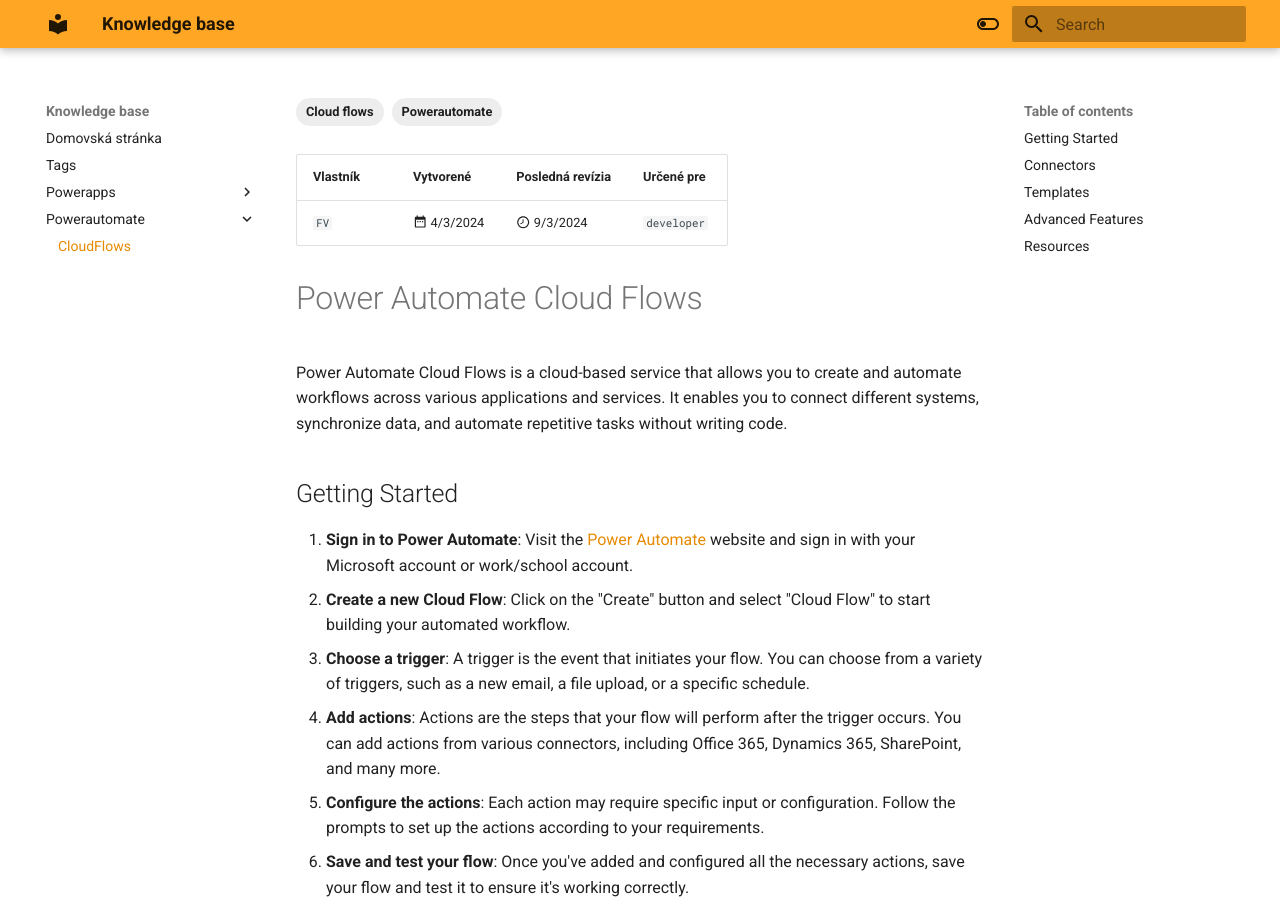
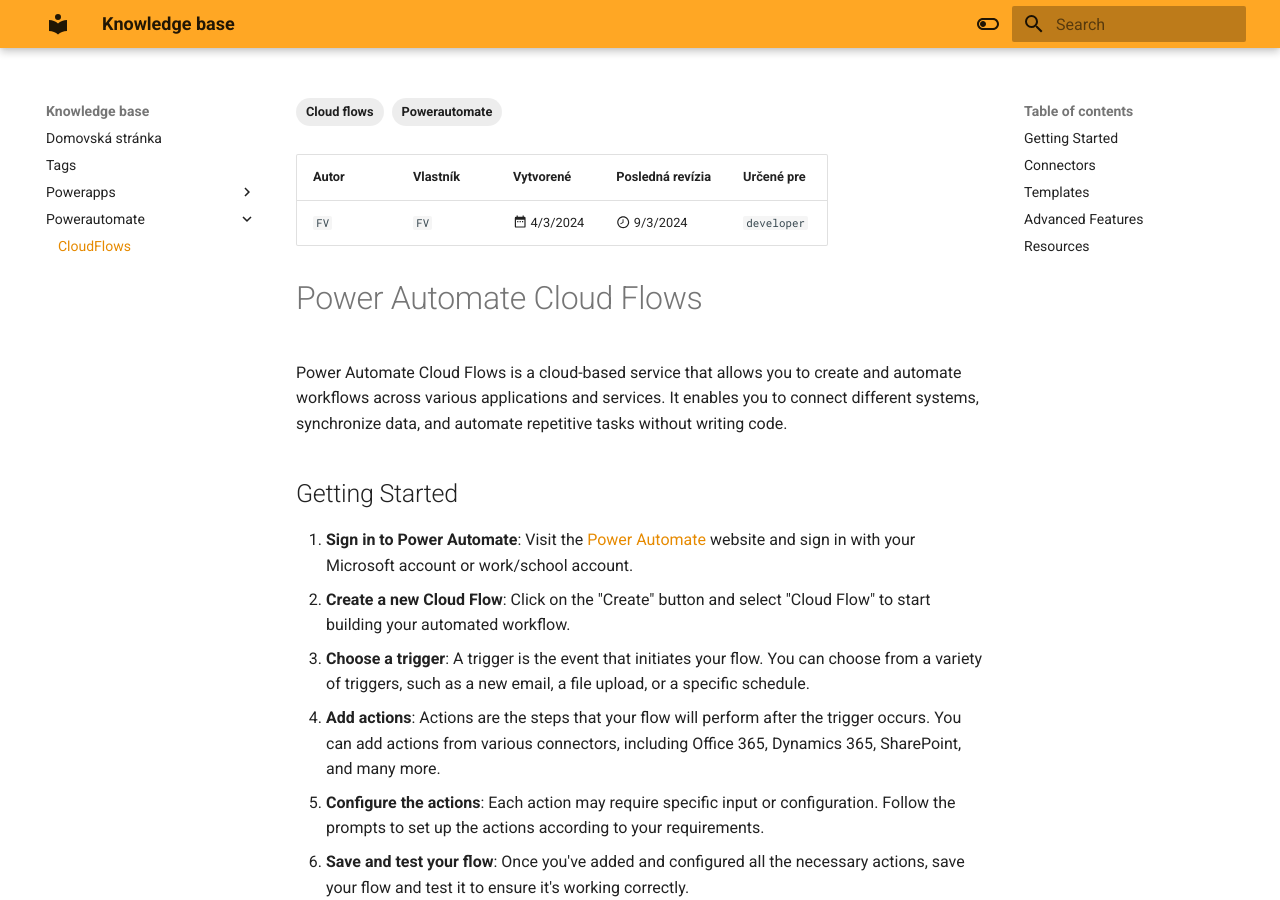
Before and after one commit to fvigh/kb, an MkDocs documentation site: the page built from docs/Powerautomate/CloudFlows.md, in a window 1280 px wide and 900 px high. Built offline with MkDocs 1.6.1 and Material for MkDocs 9.7.7, drawn with Linux system fonts in a browser that asks for light colours.

Commit message:
Update CloudFlows.md

```diff
--- a/docs/Powerautomate/CloudFlows.md
+++ b/docs/Powerautomate/CloudFlows.md
@@ -6,9 +6,9 @@
   - Powerautomate
   - Cloud flows
 ---
-| Vlastník    | Vytvorené                            | Posledná revízia                             | Určené pre |
-| ----------- | ------------------------------------ | -------------------------------------------- | ---------- |
-| `FV`        | :material-calendar-range:  4/3/2024  | :material-clock-time-eight-outline: 9/3/2024 | `developer`|
+| Autor | Vlastník    | Vytvorené                            | Posledná revízia                             | Určené pre |
+| ------| ----------- | ------------------------------------ | -------------------------------------------- | ---------- |
+| `FV`  | `FV`        | :material-calendar-range:  4/3/2024  | :material-clock-time-eight-outline: 9/3/2024 | `developer`|
 
 # Power Automate Cloud Flows
 
```
